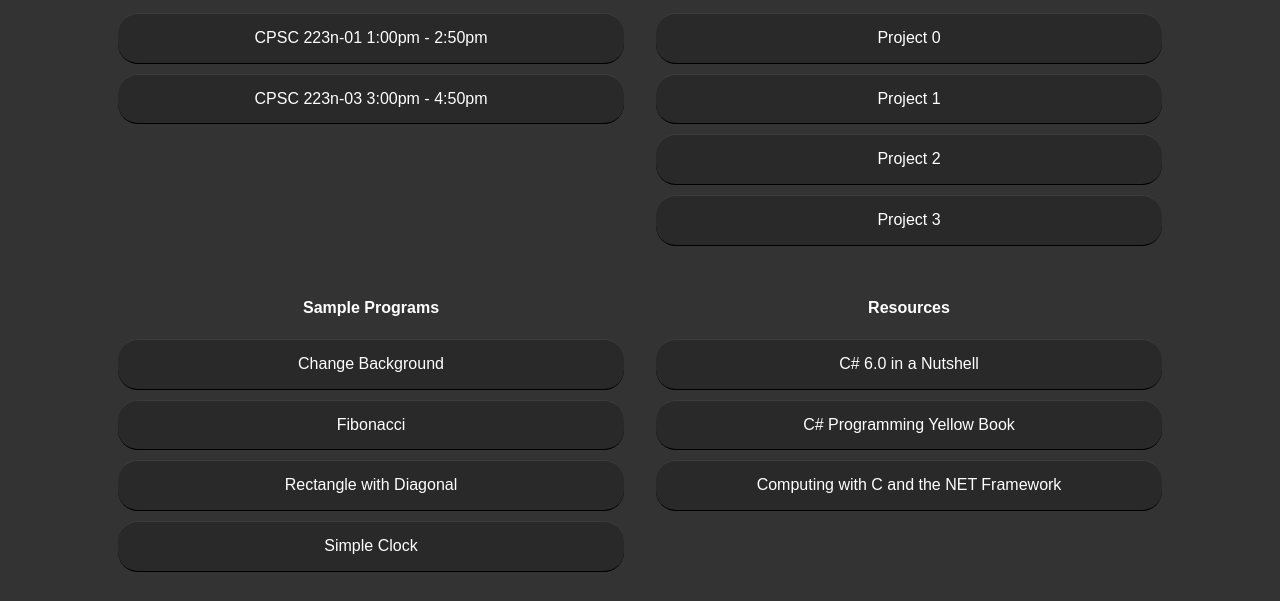
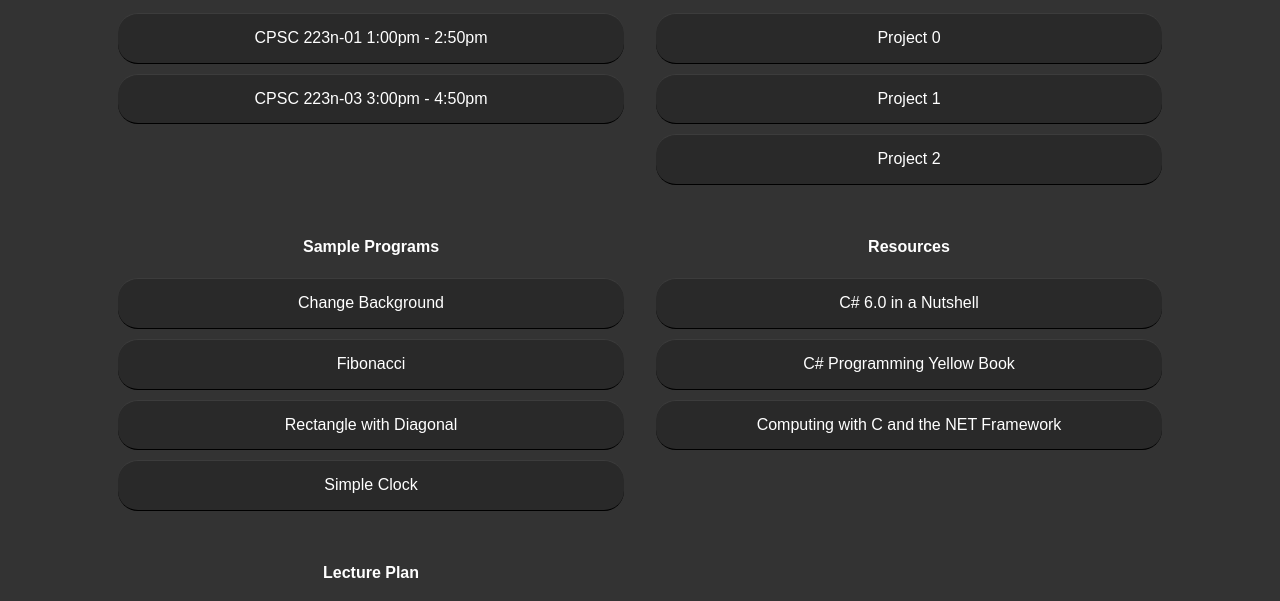
Before and after one commit to vkyho96/class_worksite, a plain HTML site: page 223n.html in a window 1280 px wide. Shown: the part 198-799 px from the top of the page. Drawn offline with nearby package versions, Linux system fonts and the light colour scheme.

Commit message:
erase 223n project 3

```diff
--- a/223n.html
+++ b/223n.html
@@ -52,7 +52,7 @@
                                 1</a></li>
                         <li><a href="https://drive.google.com/uc?export=download&id=1yqELZIJQOzDwxMJmcIG2t5u4b8mbBNb-">Project
                                 2</a></li>
-                        <li><a href="https://drive.google.com/uc?exportid=1yqELZIJQOzDwxMJmcIG2t5u4b8mbBNb-">Project 3</a></li>
+
                     </ul>
                 </div>
 
```
